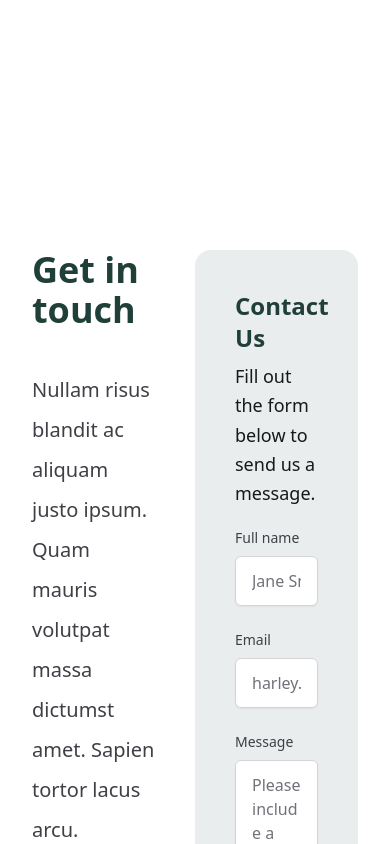
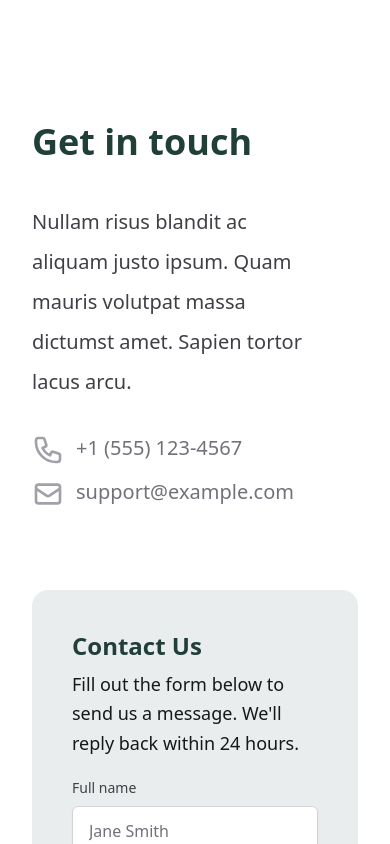
Before and after one commit to FemDev-Consulting/femdevconsulting.ca, a Vue app: page / in a window 390 px wide. Shown: the part 5240-6084 px from the top of the page. Built offline with nearby package versions, Linux system fonts and the light colour scheme.

Commit message:
Fix mobile styles

```diff
--- a/src/components/HomeContact.vue
+++ b/src/components/HomeContact.vue
@@ -1,11 +1,11 @@
 <template>
   <section id="contact">
     <div class=" bg-white">
-      <div class="container py-32">
-        <div class="flex flex-row flex-nowrap">
+      <div class="container xl:py-32">
+        <div class="mb-20 flex flex-col md:flex-row flex-nowrap">
           <!-- First column -->
-          <div class="w-1/2">
-            <div class="pr-10">
+          <div class="w-full md:w-1/2">
+            <div class="pr-10 pb-20 md:pr-0">
 
               <h2 class="tracking-normal font-bold text-brand-green-800 text-4xl sm:text-5xl md:text-6xl xl:text-5xl">
                 Get in touch
@@ -44,15 +44,15 @@
             </div>
           </div>
           <!-- Second column -->
-          <div class="w-1/2">
-            <div class=" p-10 bg-brand-green-200 rounded-2xl">
+          <div class="w-full md:w-1/2">
+            <div class="p-10 bg-brand-green-200 rounded-2xl">
 
               <h2 class="tracking-normal font-bold text-brand-green-800 text-2xl">
                 Contact Us
               </h2>
 
               <p class="mt-2 mb-5 text-lg text-gray-900 leading-relaxed">
-                Fill out the form below to send us a message.
+                Fill out the form below to send us a message. We'll reply back within 24 hours.
               </p>
 
 
```
